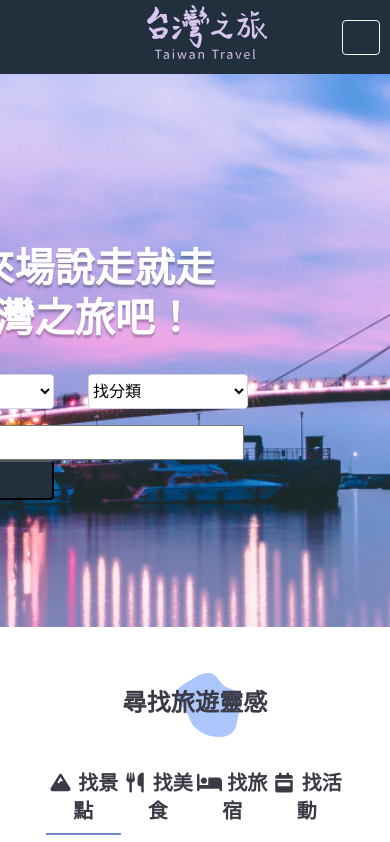
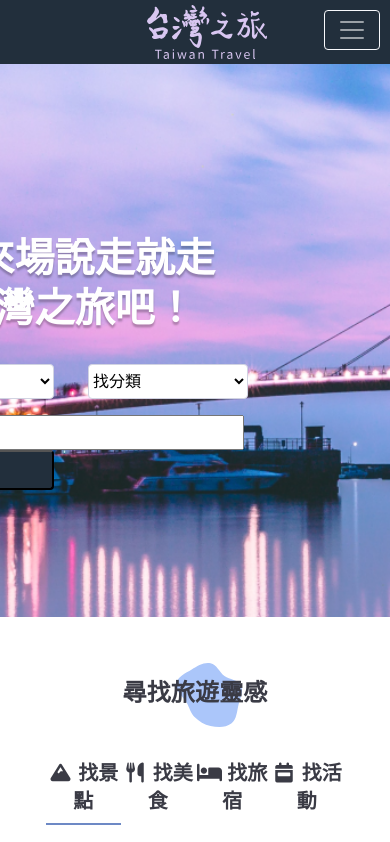
Before and after one commit to cwy104seung28/TaiwanTravel, a plain HTML site: page index.html in a window 390 px wide. Shown: the top 842 px of the page. Drawn offline with nearby package versions, Linux system fonts and the light colour scheme; a script that the page names is missing.

Commit message:
1116 update

```diff
--- a/css/style.scss
+++ b/css/style.scss
@@ -24,15 +24,13 @@ body {
             padding: 0 calc(50% - 60px);
         }
         .travel-toggler{
-            span{
-                @include size (38px, 35px);
-                position: absolute;
-                border: 1px solid #F8F9FC;
-                box-sizing: border-box;
-                border-radius: 4px;
-                right: 10px;
-                top: 20px;
-            }
+            // @include size (38px, 35px);
+            position: absolute;
+            border: 1px solid #F8F9FC;
+            box-sizing: border-box;
+            border-radius: 4px;
+            right: 10px;
+            top: 10px;
             &:focus{
                 box-shadow: none;
             }
--- a/index.html
+++ b/index.html
@@ -13,7 +13,7 @@
 </head>
 
 <body>
-    <nav class="navbar navbar-expand-lg travel-navbar">
+    <nav class="navbar navbar-expand-lg navbar-dark travel-navbar">
         <div class="container-fluid">
             <a class="navbar-brand" href="#">
                 <svg class="travel-logo" width="120" height="54" viewBox="0 0 120 54" fill="none"
```
Also changed, not shown: css/style.css, 1 other file.
